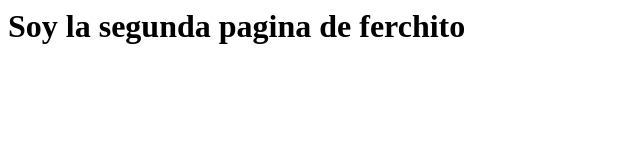
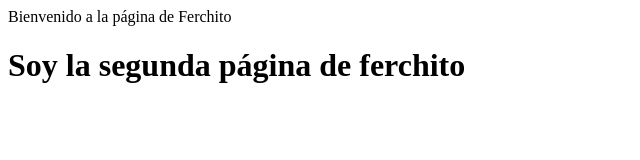
Before and after one commit to zFerchou/practica01_lfma, a plain HTML site: page index.html in a window 1280 px wide. Shown: the whole page, without its empty margins (0-640 px from the left). Drawn offline with Linux system fonts and the light colour scheme.

Commit message:
Agregacion de la rama feature-header y modificacion del index

```diff
--- a/index.html
+++ b/index.html
@@ -1 +1,5 @@
-<h1>Soy la segunda pagina de ferchito</h1>
+<header>
+  <p>Bienvenido a la página de Ferchito</p>
+</header>
+
+<h1>Soy la segunda página de ferchito</h1>
```
